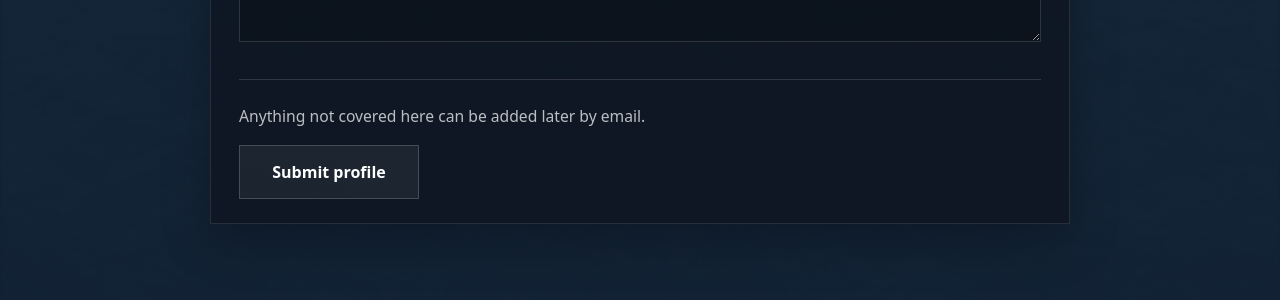
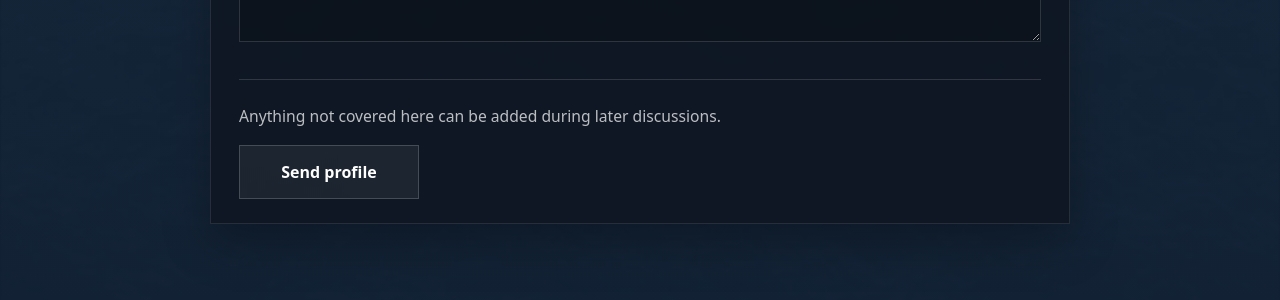
Before and after one commit to importrisk/import-risk-intelligence-site, a Jekyll site: the page built from client-profile.html, in a window 1280 px wide and 900 px high, scrolled down 2508 px. Shown: the part 378-678 px from the top of the window. Built offline with Jekyll 4.4.1, drawn with Linux system fonts in a browser that asks for light colours.

Commit message:
Update client-profile.html

```diff
--- a/client-profile.html
+++ b/client-profile.html
@@ -401,13 +401,13 @@ description: Private client profile form for configuring Import Risk Intelligenc
 
           <div class="cp-form-footer">
             <p class="cp-form-note">
-              Anything not covered here can be added later by email.
+              Anything not covered here can be added during later discussions.
             </p>
 
-            <button class="cp-submit-btn" type="submit">Submit profile</button>
+            <button class="cp-submit-btn" type="submit">Send profile</button>
 
             <p class="cp-form-status cp-form-status-success" id="cp-form-success" hidden>
-              Thanks. Your client profile was submitted successfully.
+              Thank you. Your client profile was submitted successfully.
             </p>
 
             <p class="cp-form-status cp-form-status-error" id="cp-form-error" hidden>
```
